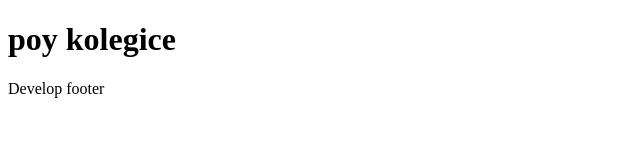
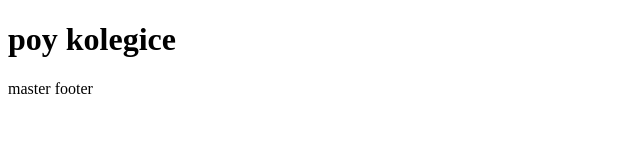
Before and after one commit to jelenakaran/git-vezba, a plain HTML site: page index.html in a window 1280 px wide. Shown: the full height of the page, 0-640 px from the left. Drawn offline with Linux system fonts and the light colour scheme.

Commit message:
izmenjen f na masteru

```diff
--- a/index.html
+++ b/index.html
@@ -10,7 +10,7 @@
 		</h1>
 	</header>
 	<footer>
-		Develop footer
+		master footer
 	</footer>
 </body>
 </html>
```
